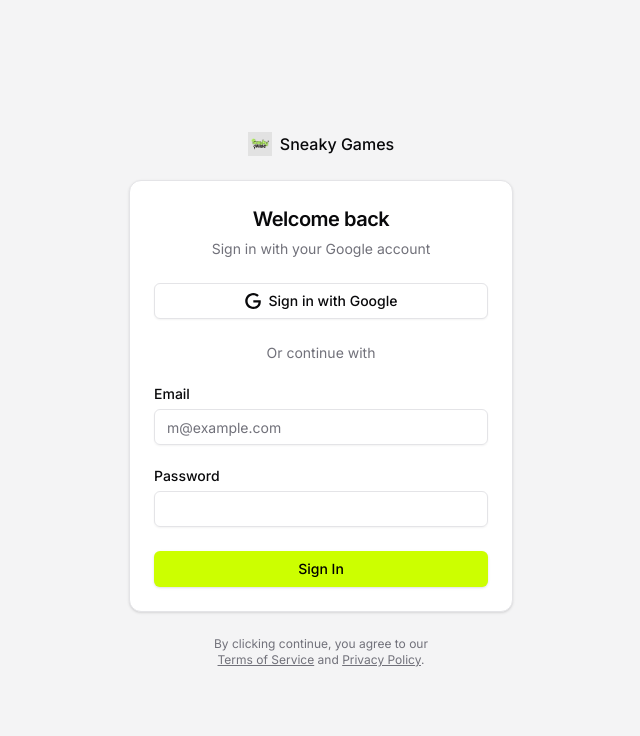
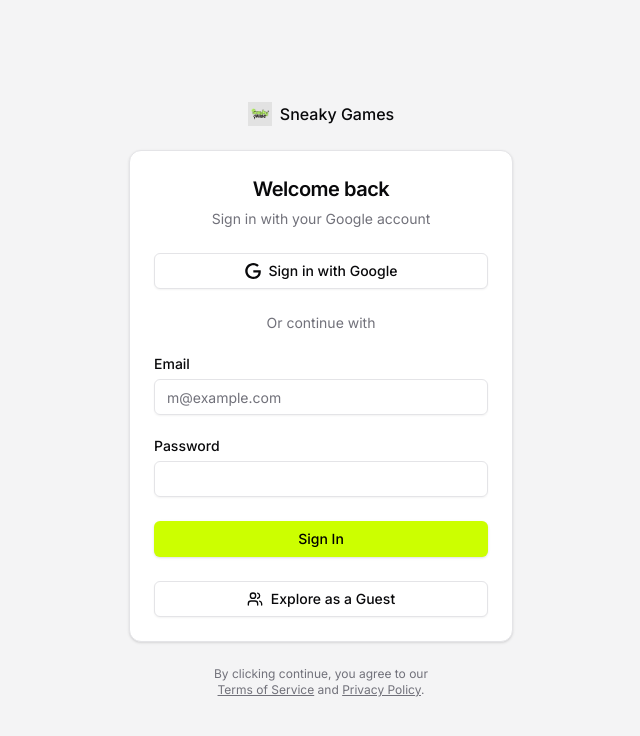
Before and after one commit to codify4/sneaky-games, a Next.js app: page /signin in a window 1280 px wide. Shown: the top 736 px of the page, without its empty margins (319-959 px from the left). Built offline with nearby package versions, Linux system fonts and the light colour scheme.

Commit message:
added guest button

```diff
--- a/components/login-form.tsx
+++ b/components/login-form.tsx
@@ -9,6 +9,8 @@
 } from "@/components/ui/card"
 import { Input } from "@/components/ui/input"
 import { Label } from "@/components/ui/label"
+import { Users } from "lucide-react"
+import Link from "next/link"
 
 export function LoginForm({
   className,
@@ -61,6 +63,12 @@
                 <Button type="submit" className="w-full bg-neon hover:bg-neon/80 text-black">
                   Sign In
                 </Button>
+                <Link href="/games?guest=true">
+                  <Button variant="outline" className="w-full">
+                    <Users />
+                    Explore as a Guest
+                  </Button>
+                </Link>
               </div>
             </div>
           </form>
```
